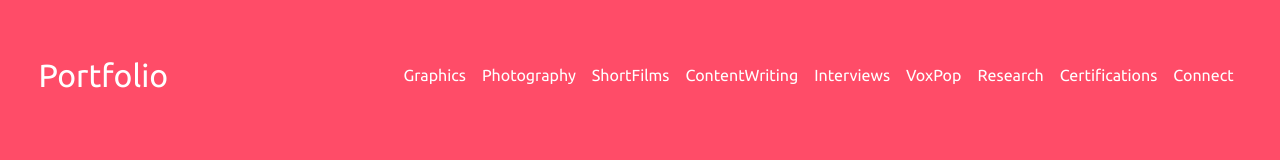
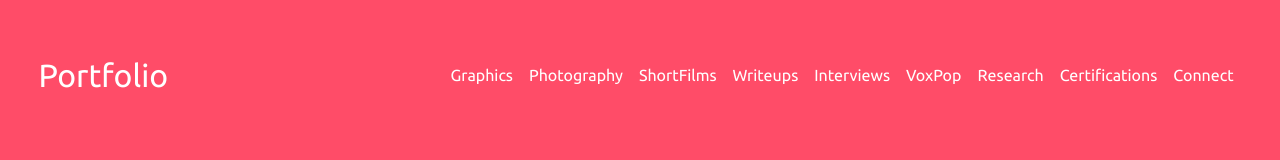
Before and after one commit to NakulChavda/PortFolio, a plain HTML site: page index.html in a window 1280 px wide. Shown: the top 160 px of the page. Drawn offline with nearby package versions, Linux system fonts and the light colour scheme.

Commit message:
Add files via upload

```diff
--- a/index.html
+++ b/index.html
@@ -40,7 +40,7 @@
             <a class="nav-link" href="#shortfilms">ShortFilms</a>
           </li>
           <li class="nav-item">
-            <a class="nav-link" href="#writeups">ContentWriting</a>
+            <a class="nav-link" href="#writeups">Writeups</a>
           </li>
           <li class="nav-item">
             <a class="nav-link" href="#interviews">Interviews</a>
```
